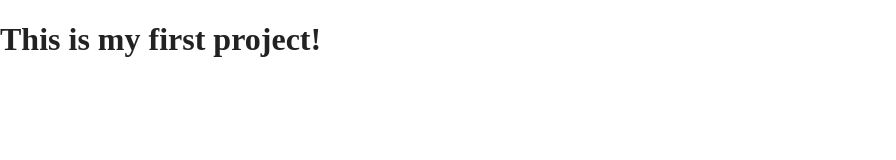
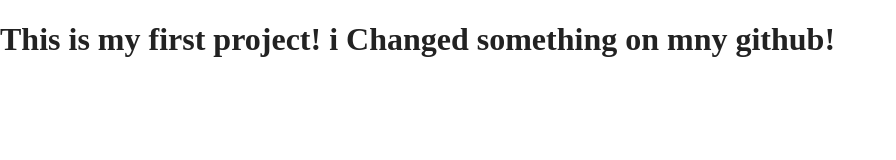
Before and after one commit to drilonhalili/myFirstCodeAcademyProject, a website built with Parcel: page index.html in a window 1280 px wide. Shown: the whole page, without its empty margins (0-896 px from the left). Built offline with nearby package versions, Linux system fonts and the light colour scheme.

Commit message:
Changed text in index.hmtl

```diff
--- a/index.html
+++ b/index.html
@@ -26,7 +26,7 @@
 
   <!-- Add your site or application content here -->
   <p>
-    <h1>This is my first project!</h1>
+    <h1>This is my first project! i Changed something on mny github!</h1>
   </p>
   <script src="js/vendor/modernizr-3.11.2.min.js"></script>
   <script src="js/plugins.js"></script>
```
